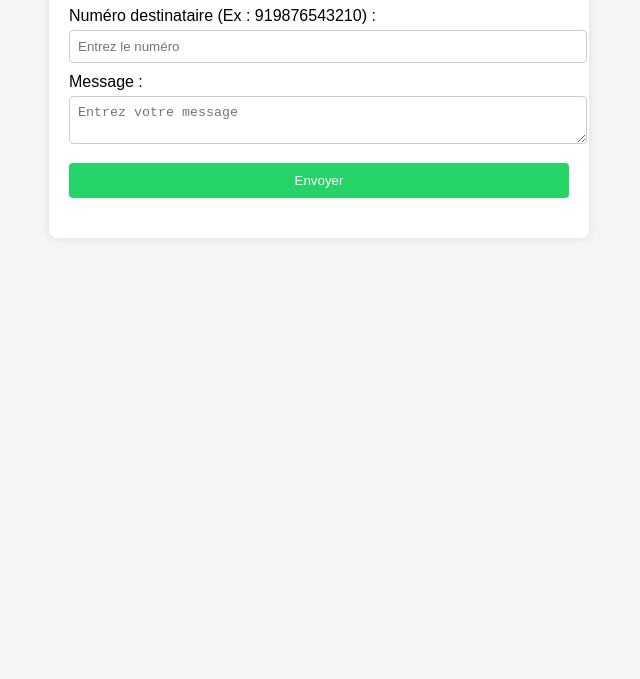
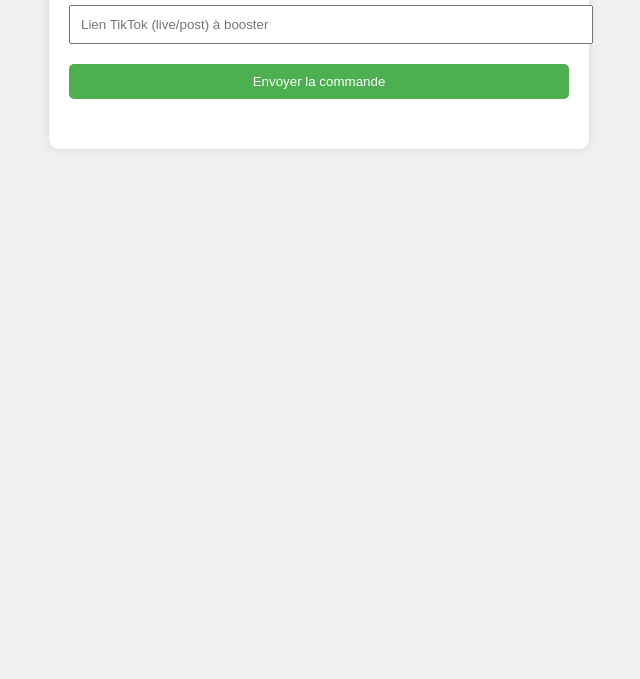
Before and after one commit to MRC-Tech999/Evolution-pay-, a plain HTML site: page index.html in a window 1280 px wide. Shown: the part 121-800 px from the top of the page, without its empty margins (321-961 px from the left). Drawn offline with Linux system fonts and the light colour scheme.

Commit message:
Update index.html

```diff
--- a/index.html
+++ b/index.html
@@ -1,108 +1,54 @@
 <!DOCTYPE html>
 <html lang="fr">
 <head>
-    <meta charset="UTF-8">
-    <meta name="viewport" content="width=device-width, initial-scale=1.0">
-    <title>Envoyer un message WhatsApp</title>
+  <meta charset="UTF-8" />
+  <meta name="viewport" content="width=device-width, initial-scale=1.0"/>
+  <title>TikTok Growth API Test</title>
   <style>
-        body {
-            font-family: Arial, sans-serif;
-            background-color: #f5f5f5;
-            padding: 20px;
-        }
-        .container {
-            background: white;
-            padding: 20px;
-            border-radius: 8px;
-            max-width: 500px;
-            margin: auto;
-            box-shadow: 0 0 10px rgba(0,0,0,0.1);
-        }
-        label {
-            display: block;
-            margin-top: 10px;
-        }
-        input, textarea {
-            width: 100%;
-            padding: 8px;
-            margin-top: 5px;
-            border-radius: 4px;
-            border: 1px solid #ccc;
-        }
-        button {
-            margin-top: 15px;
-            padding: 10px;
-            width: 100%;
-            background-color: #25d366;
-            color: white;
-            border: none;
-            border-radius: 4px;
-            cursor: pointer;
-        }
-        button:hover {
-            background-color: #1ebe59;
-        }
-        #result {
-            margin-top: 20px;
-        }
+    body { font-family: Arial, sans-serif; background: #f0f0f0; padding: 20px; }
+    .container { max-width: 500px; margin: auto; background: white; padding: 20px; border-radius: 10px; box-shadow: 0 0 10px rgba(0,0,0,0.1); }
+    input, button { width: 100%; padding: 10px; margin: 10px 0; }
+    button { background-color: #4CAF50; color: white; border: none; border-radius: 5px; }
+    #result { margin-top: 20px; }
   </style>
 </head>
 <body>
   <div class="container">
-        <h1>Envoyer un message WhatsApp</h1>
-
-        <!-- Formulaire pour envoyer un message -->
-        <form id="messageForm">
-            <label for="yourNumber">Numéro destinataire (Ex : 919876543210) :</label>
-            <input type="text" id="yourNumber" placeholder="Entrez le numéro" required>
-
-            <label for="yourMessage">Message :</label>
-            <textarea id="yourMessage" placeholder="Entrez votre message" required></textarea>
-
-            <button type="submit">Envoyer</button>
-        </form>
-
+    <h2>Tester l'API TikTok Growth</h2>
+    <input type="text" id="link" placeholder="Lien TikTok (live/post) à booster" />
+    <button onclick="sendOrder()">Envoyer la commande</button>
     <div id="result"></div>
   </div>
 
   <script>
-        document.getElementById("messageForm").addEventListener("submit", async function(e) {
-            e.preventDefault();
+    async function sendOrder() {
+      const link = document.getElementById("link").value.trim();
+      const resultBox = document.getElementById("result");
 
-            const yourNumber = document.getElementById("yourNumber").value.trim();
-            const yourMessage = document.getElementById("yourMessage").value.trim();
-
-            const resultDiv = document.getElementById("result");
-
-            if (!yourNumber || !yourMessage) {
-                resultDiv.textContent = "Veuillez remplir tous les champs.";
+      if (!link) {
+        resultBox.textContent = "Veuillez entrer un lien TikTok valide.";
         return;
       }
 
-            const url = `https://getitsms-whatsapp-apis.p.rapidapi.com/45?your_number=${encodeURIComponent(yourNumber)}&your_message=${encodeURIComponent(yourMessage)}`;
+      resultBox.textContent = "Envoi en cours...";
 
       try {
-                const response = await fetch(url, {
-                    method: 'POST',
+        const response = await fetch("https://tiktok-growth-package-followers-views-likes-api.p.rapidapi.com/forward_order/645", {
+          method: "POST",
           headers: {
-                        'Content-Type': 'application/json',
-                        'x-rapidapi-host': 'getitsms-whatsapp-apis.p.rapidapi.com',
-                        'x-rapidapi-key': 'ab42dda446mshde4ba65d25b85fdp13b83ejsn3965c0519b7d'
-                    }
+            "Content-Type": "application/json",
+            "x-rapidapi-host": "tiktok-growth-package-followers-views-likes-api.p.rapidapi.com",
+            "x-rapidapi-key": "ab42dda446mshde4ba65d25b85fdp13b83ejsn3965c0519b7d"
+          },
+          body: JSON.stringify({ link: link })
         });
 
         const data = await response.json();
-
-                if (response.ok) {
-                    resultDiv.innerHTML = `<p>Message envoyé avec succès !</p><pre>${JSON.stringify(data, null, 2)}</pre>`;
-                } else {
-                    resultDiv.innerHTML = `<p>Erreur lors de l'envoi du message :</p><pre>${JSON.stringify(data, null, 2)}</pre>`;
+        resultBox.innerHTML = `<pre>${JSON.stringify(data, null, 2)}</pre>`;
+      } catch (error) {
+        resultBox.textContent = "Erreur lors de l'envoi : " + error.message;
       }
-            } catch (error) {
-                console.error(error);
-                resultDiv.textContent = "Erreur de réseau ou de configuration.";
     }
-        });
   </script>
 </body>
 </html>
```
Lines whose indentation alone changed are shown as unchanged.
